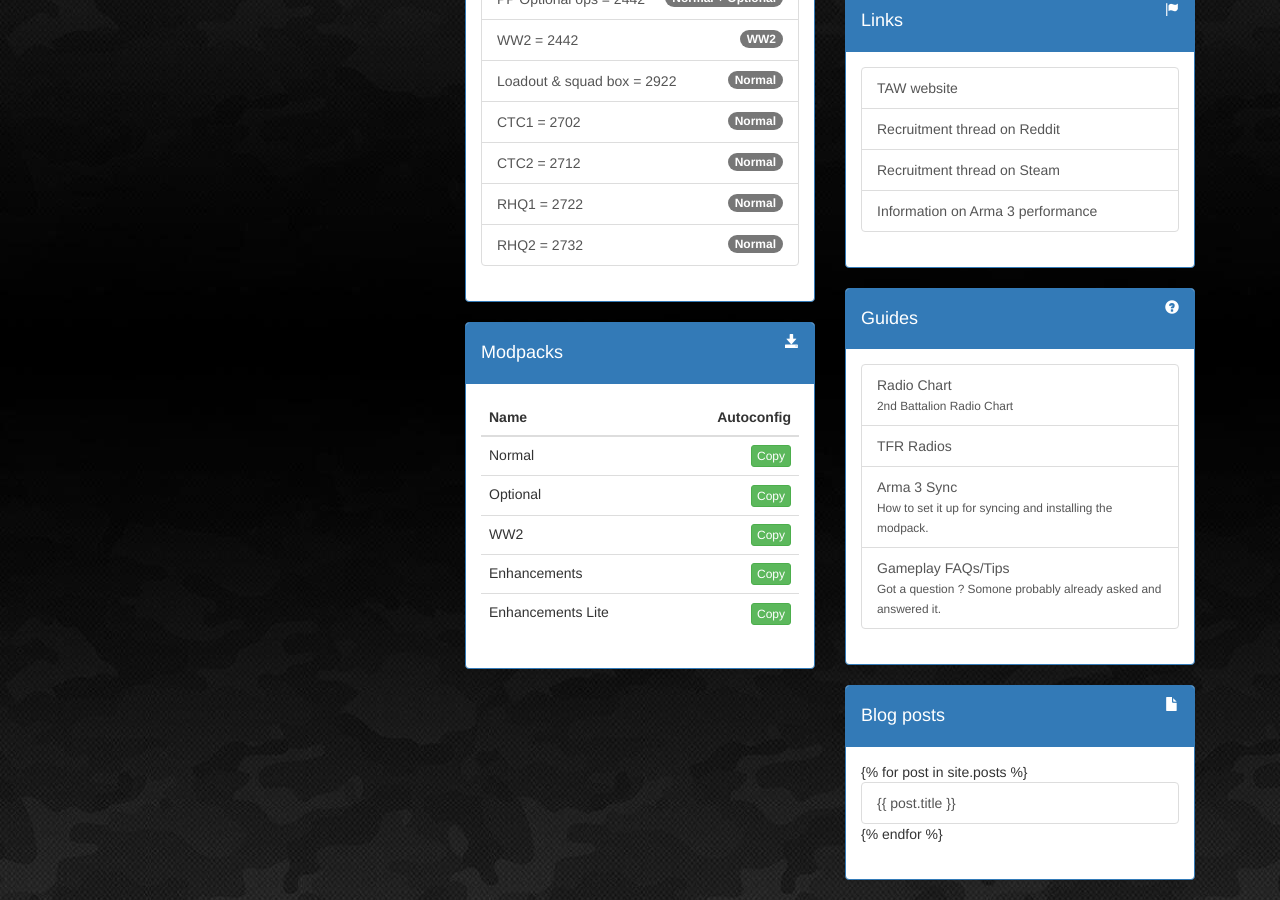
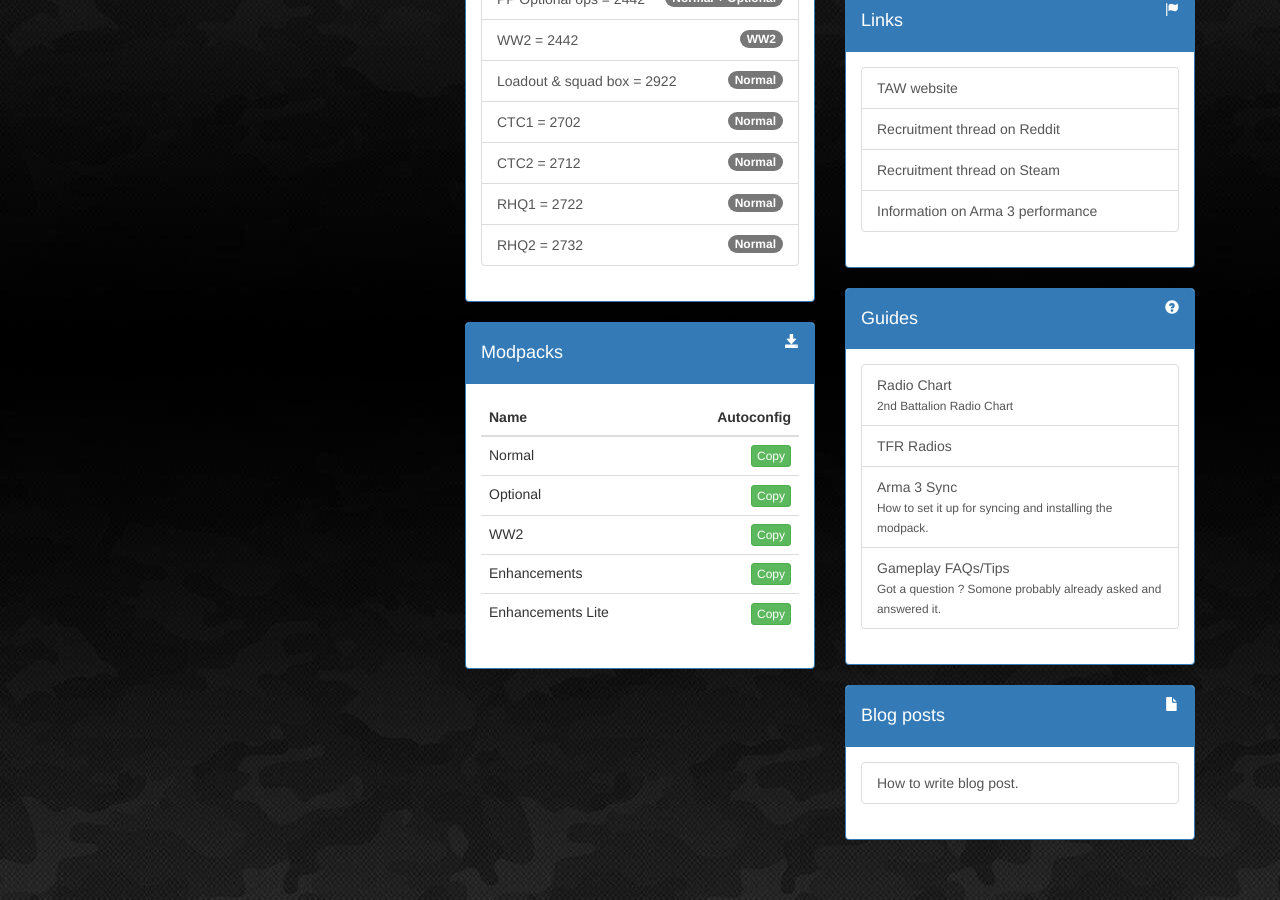
Before and after one commit to TAW-Arma/AM2-Web, a Jekyll site: the page built from index.html, in a window 1280 px wide and 900 px high, scrolled down 833 px. Built offline with Jekyll 4.4.1, drawn with Linux system fonts in a browser that asks for light colours; comment, search, counter and statistics services are not loaded.

Commit message:
no message

```diff
--- a/_config.yml
+++ b/_config.yml
@@ -0,0 +1,2 @@
+markdown: kramdown
+highlighter: rouge
--- a/index.html
+++ b/index.html
@@ -1,72 +1,8 @@
+---
+layout: default
+title: TAW Arma - 2nd Battalion
+---
 
-<!DOCTYPE html>
-<html lang="en">
-
-<head>
-	<meta http-equiv="content-type" content="text/html; charset=UTF-8">
-	<meta charset="utf-8">
-	<title>TAW Arma - 2nd Battalion</title>
-	<meta name="generator" content="Bootply" />
-	<meta name="viewport" content="width=device-width, initial-scale=1, maximum-scale=1">
-	<link href="https://maxcdn.bootstrapcdn.com/bootstrap/3.3.6/css/bootstrap.min.css" rel="stylesheet">
-	<!--[if lt IE 9]>
-	  <script src="//html5shim.googlecode.com/svn/trunk/html5.js"></script>
-	<![endif]-->
-	<link href="assets/styles.css" rel="stylesheet">
-
-	<!-- script references -->
-	<script src="https://code.jquery.com/jquery-2.2.4.min.js" integrity="sha256-BbhdlvQf/xTY9gja0Dq3HiwQF8LaCRTXxZKRutelT44=" crossorigin="anonymous"></script>
-	<script src="https://maxcdn.bootstrapcdn.com/bootstrap/3.3.6/js/bootstrap.min.js"></script>
-
-	<script src="assets/ZeroClipboard.min.js"></script>
-
-
-</head>
-
-<body>
-
-
-	<div class="container">
-	<!-- Noscript message -->
-		<div class="row">
-			<div class="col-md-12">
-			<noscript>
-			<div class="alert alert-warning text-center"><strong>Javascript is disabled.</strong> Some parts of this website will not work correctly.</div>
-			</noscript>
-			</div>
-		</div>
-		<!-- Logo -->
-		<div class="row">
-			<div class="col-md-8"></div>
-			<div class="col-md-4 text-right static-logo"><img id="logo" src="assets/taw.png" alt="TAW Logo"/></div>
-		</div>
-	</div>
-
-
-	<div id="carousel" class="carousel slide" data-ride="carousel">
-		<div class="carousel-inner">
-			<div class="carousel-bg-img item active" style="background:url(http://images.akamai.steamusercontent.com/ugc/276222511129336156/4AB0AA2BB431019BC7EBA60F6E2D99CD44CEEBE1/); background-position: center center; background-size:cover; background-repeat:no-repeat;"></div>
-			<div class="carousel-bg-img item" style="background:url(http://images.akamai.steamusercontent.com/ugc/264964779787143100/66B59C3D940973E263ADA76FF9701AA1D3F86B4D/); background-position: center center; background-size:cover; background-repeat:no-repeat;"></div>
-		</div>
-		<script type="text/javascript">
-			$(document).ready(function(){
-				var bootCarousel = $(".carousel");
-				bootCarousel.prepend("<ol class='carousel-indicators'></ol>");
-				var indicators = $(".carousel-indicators");
-				bootCarousel.find(".carousel-inner").children(".item").each(function(index) {
-					$(this).attr("id","carousel-img-"+(index+1));
-					if(index === 0) indicators.append("<li data-target='#carousel' data-slide-to='" + index + "' class='active'></li>\n");
-					else indicators.append("<li data-target='#carousel' data-slide-to='" + index + "' class=''></li>\n");
-				});
-			});
-		</script>
-		<a class="left carousel-control" href="#carousel" data-slide="prev">
-		  <span class="glyphicon glyphicon-chevron-left"></span>
-		</a>
-		<a class="right carousel-control" href="#carousel" data-slide="next">
-		  <span class="glyphicon glyphicon-chevron-right"></span>
-		</a>
-	</div>
 
 
 <!--main-->
```
Also changed, not shown: other parts of index.html (+0 -34 lines). Lines whose indentation alone changed are shown as unchanged.
